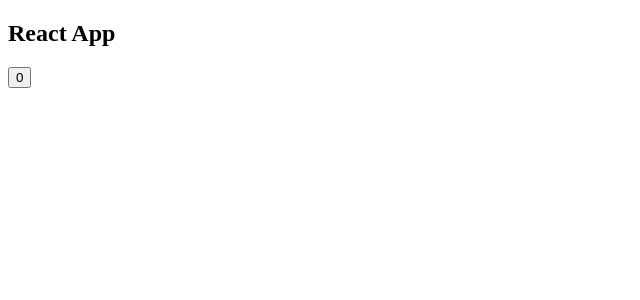
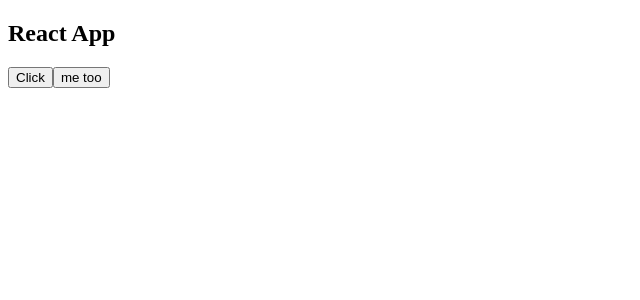
Before and after one commit to milkyaz/tutorial_react, a React (Create React App) app: page / in a window 1280 px wide. Shown: the top 300 px of the page, without its empty margins (0-640 px from the left). Built offline with nearby package versions, Linux system fonts and the light colour scheme; the HTML template or start-up script is replaced by a standard one.

Commit message:
подробно про UseState

```diff
--- a/src/App.js
+++ b/src/App.js
@@ -1,17 +1,11 @@
 import { useState, useEffect } from "react";
-// import Clicker from "./components/Clicker";
-import WithRef from "./components/Ref";
+import { State } from "./components/State";
 
 function App() {
-  //состояние, видим мы кликер на странице или нет(фолс - не видим, тру - видим)
-  // const [isClicker, setClicker] = useState(false);
   return (
     <div className="App">
       <h2>React App</h2>
-      <WithRef />
-      {/* кнопка, которая переключает состояние с фолс, на тру */}
-      {/* <button onClick={() => setClicker(!isClicker)}>Toggle clicer</button>
-      {isClicker && <Clicker />} */}
+      <State />
     </div>
   );
 }
--- a/src/components/Ref.jsx
+++ /dev/null
@@ -1,30 +0,0 @@
-import { useEffect, useRef, useState } from "react";
-
-const WithRef = () => {
-  //   const inputEl = useRef(null);
-  //   console.log(inputEl);
-  const numRef = useRef(0);
-  const [count, setCount] = useState(0);
-
-  const handleClick = () => {
-    // numRef.current = 1;
-
-    setCount((prevCount) => prevCount + 1);
-    setCount((prevCount) => prevCount + 1);
-    setCount((prevCount) => prevCount + 1);
-  };
-
-  //   useEffect(() => {
-  //     // console.log(inputEl);
-  //     console.log(numRef.current);
-  //   });
-
-  return (
-    <div>
-      {/* <input placeholder="name" ref={inputEl} /> */}
-      <button onClick={handleClick}>{count}</button>
-    </div>
-  );
-};
-
-export default WithRef;
--- /dev/null
+++ b/src/components/State.jsx
@@ -0,0 +1,48 @@
+import { useState, useEffect } from "react";
+
+export const State = () => {
+  //ввиде объекта
+  const [state, setState] = useState({
+    count: 0,
+    isCounting: false,
+  });
+
+  //внутри usEffect мы будем вызывать console.log, когда у нас будет новый state
+  useEffect(() => {
+    console.log(state);
+  }, [state]);
+  //   const [value, setValue] = useState(() => {
+  //     const userCount = localStorage.getItem("count");
+  //     // если существует userCount или если он не сущ. то возвращаем значение поумолчанию
+  //     return +userCount || 0;
+  //   });
+
+  //   setValue((prevValue) => {
+  //     return prevValue + 1;
+  //   });
+
+  /**Чтобы в консоле не было count: Nan, нужно выполнить следующее */
+  const handleCount = () => {
+    setState({
+      //возьми в этот объект и скопируй все существующие ключи, которые есть, а потом один из этих ключей, возьми и перезапиши
+      ...state,
+      count: state.count + 1,
+    });
+  };
+
+  const handleIsCounting = () => {
+    setState({
+      ...state,
+      isCounting: !state.isCounting,
+    });
+  };
+
+  return (
+    <div>
+      <button onClick={handleCount}>Click</button>
+      <button onClick={handleIsCounting}>me too</button>
+
+      {/* благодоря этих изменений в коде, в консоле можно влиять на два ключа, не удаляя при этом первый. Благодаря ...state,*/}
+    </div>
+  );
+};
```
Also changed, not shown: src/components/Clicker.jsx (deleted, +0 -30 lines).
